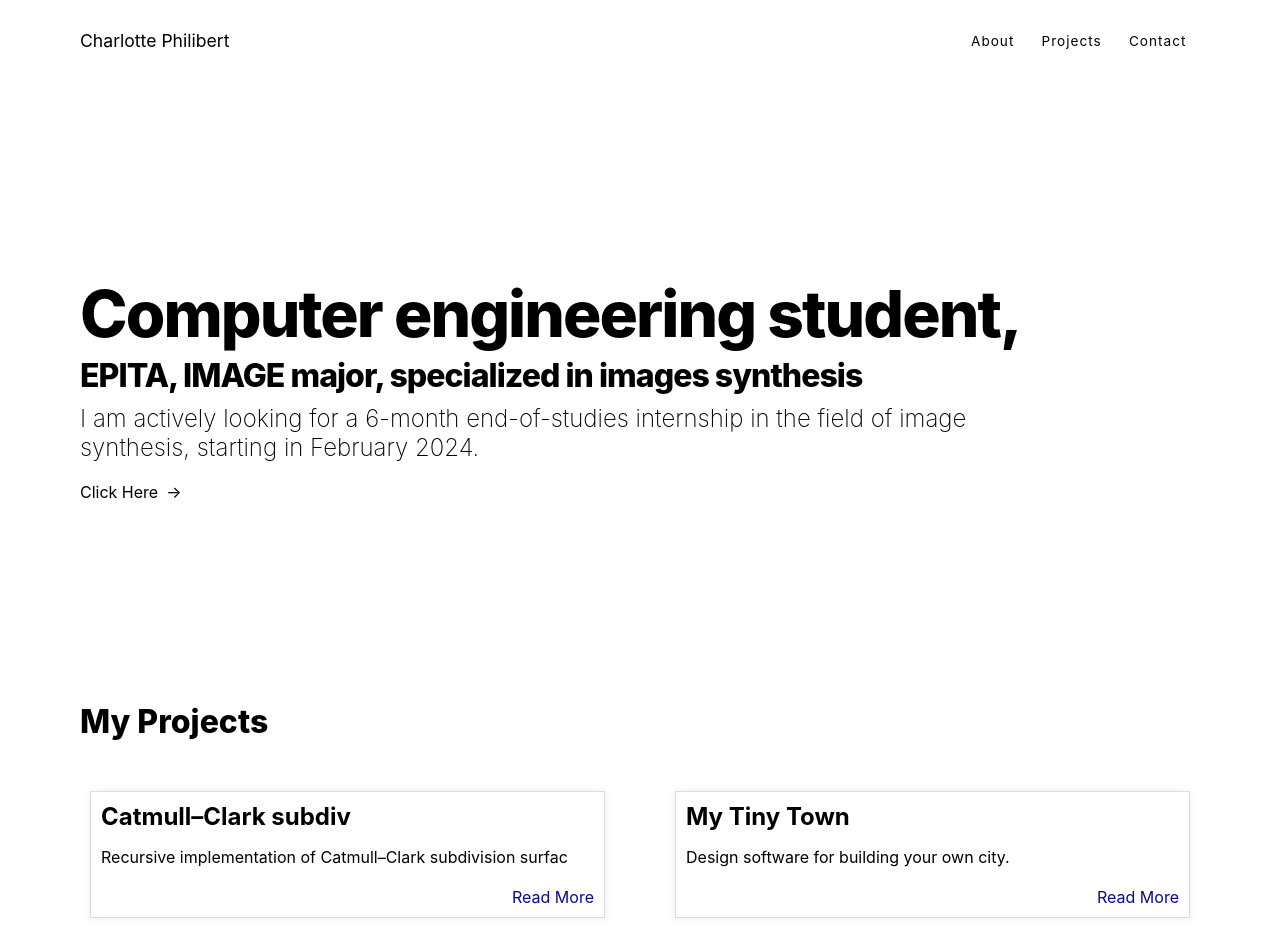
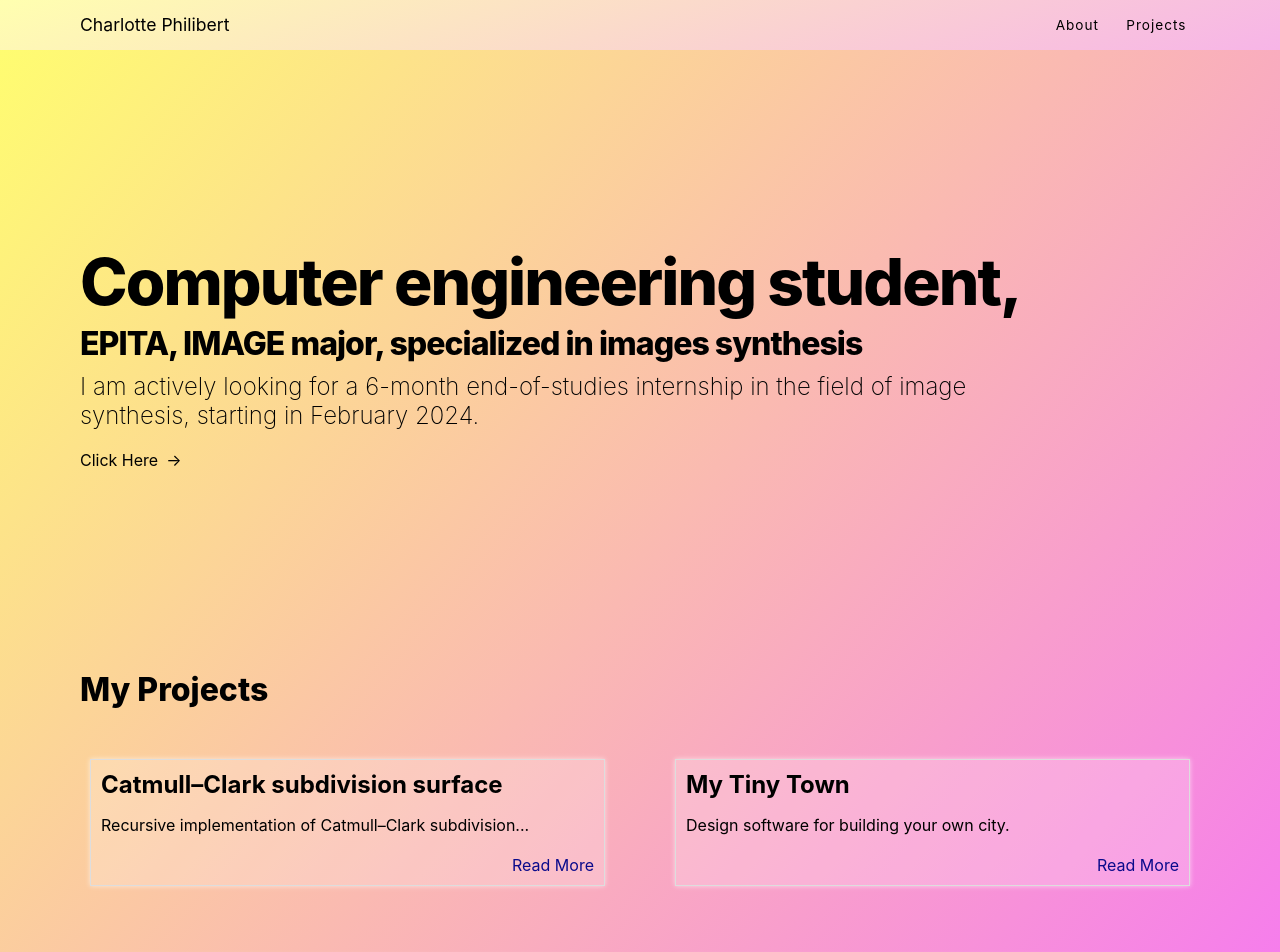
Before and after one commit to charlotte-pbt/portfolio, a SvelteKit app: page / in a window 1280 px wide. Shown: the top 952 px of the page. Built offline with nearby package versions, Linux system fonts and the light colour scheme.

Commit message:
add backgound gradiant and fix header click

```diff
--- a/package.json
+++ b/package.json
@@ -13,7 +13,7 @@
 		"format": "prettier --plugin-search-dir . --write .",
 		"test:integration": "playwright test",
 		"test:unit": "vitest",
-		"gh-pages": "npm run build && npx gh-pages -d build"
+		"gh-pages": "npm run build && npx gh-pages -d build -t true"
 	},
 	"devDependencies": {
 		"@playwright/test": "^1.28.1",
--- a/src/app.html
+++ b/src/app.html
@@ -16,6 +16,7 @@
 	background-position: left top;
 	font-family: "Inter", sans-serif;
 	margin: 0;
+	background-size: cover;
 	background-repeat: no-repeat;
 	}
 
@@ -39,15 +40,21 @@
 		top: 0;
 		left: 0;
 		right: 0;
-		margin: 0 80px 0 80px;
-		padding-top: 2rem;
-		padding-bottom: 2rem;
+		margin: 0 0px 0 0px;
+		padding-top: 1rem;
+		padding-bottom: 1rem;
+
+		background: linear-gradient(160deg, rgba(255, 255, 110, 0.55), rgba(240, 119, 212, 0.55));
+		background-color: white;
+		z-index: 1000; /* Pour s'assurer qu'il est au-dessus des autres éléments */
 	}
 
 	nav .nav-container {
 		display: flex;
 		justify-content: space-between;
 		align-items: center;
+
+		margin: 0 80px 0 80px;
 	}
 
 	.nav-links {
--- a/src/routes/+layout.svelte
+++ b/src/routes/+layout.svelte
@@ -1,24 +1,27 @@
-<!-- src/routes/__layout.svelte -->
+<!-- src/routes/+layout.svelte -->
+<script>
+    import { base } from '$app/paths';
+</script>
 
 <nav>
     <div class="nav-container">
-        <a href="/" class="nav-logo" title="Back to Homepage">Charlotte Philibert</a>
+        <a href="{base}/" class="nav-logo" title="Back to Homepage">Charlotte Philibert</a>
         <div class="nav-links">
-            <a href="/about" class="link">About</a>
-            <a href="/projects" class="link">Projects</a>
-            <a href="/contact" class="link">Contact</a>
+            <a href="{base}/about" class="link">About</a>
+            <a href="{base}/projects" class="link">Projects</a>
         </div>
     </div>
  </nav>
 
- <div class="container">
-  <!-- Pages will be injected below -->
-     <slot></slot>
- </div>
+<div class="container">
+<!-- Pages will be injected below -->
+    <slot></slot>
+</div>
 
  <style>
      .container {
         max-width: 1400px;
         margin: 50px auto;
+        background-size: cover;
     }
  </style>
--- a/src/routes/+page.svelte
+++ b/src/routes/+page.svelte
@@ -1,11 +1,10 @@
-<!-- src/routes/index.svelte -->
 <svelte:head>
  <title>Charlotte Philibert</title>
 </svelte:head>
 
 <script>
-  import { projects } from './projects/projects';
   import Projects from './projects/projects.svelte';
+  import { base } from '$app/paths';
 </script>
 
 <div class="container">
@@ -24,7 +23,7 @@ import Projects from './projects/projects.svelte';
           I am actively looking for a 6-month end-of-studies internship in the field of image synthesis, starting in February 2024.
         </h2>
         <div style="color:black" class="scroll-button animate-scroll" tabindex="0">
-          <a href="/about">Click Here</a><div class="arrow">→</div>
+          <a href="{base}/about">Click Here</a><div class="arrow">→</div>
         </div>
         <div class="title-project">
           <h11>My Projects</h11>
@@ -34,13 +33,19 @@ import Projects from './projects/projects.svelte';
   </div>
  </div>
 
-
+ <!--<div class="background-div"></div>-->
 
  <Projects/>
 
- <div class="background-div"></div>
+
 
  <style>
+
+  :global(body)
+    {
+      background: linear-gradient(130deg, rgb(255, 255, 110), rgb(245, 116, 245));
+    }
+
   .info {
       text-align: center;
       position: relative;
@@ -104,13 +109,13 @@ import Projects from './projects/projects.svelte';
   }
 
 
-
+/*
 .background-div {
   background-color: var(--background);
   width: 100%;
   height: 56vh;
   margin: -155px auto;
-}
+}*/
 
 
   .info .info-text {
--- a/src/routes/about/+page.svelte
+++ b/src/routes/about/+page.svelte
@@ -26,8 +26,10 @@
 </div>
 
 <style>
+
    .main_container {
        margin: 0 80px 0 65px;
+       max-width: 1400px;
    }
 
    .about-title {
--- a/src/routes/projects/+page.svelte
+++ b/src/routes/projects/+page.svelte
@@ -1,5 +1,24 @@
+<!-- src/routes/projects.svelte -->
+<svelte:head>
+   <title>Projects</title>
+</svelte:head>
+
 <script>
     import Projects from './projects.svelte';
-  </script>
+</script>
 
-<Projects/>
+<dev class="container">
+  <Projects/>
+  <slot></slot>
+</dev>
+
+<style>
+
+    .container {
+      height: 100%;
+      display:flex;
+      flex-direction: column;
+      justify-content: center;
+      size: cover;
+  }
+</style>
--- a/src/routes/projects/projects.svelte
+++ b/src/routes/projects/projects.svelte
@@ -1,15 +1,30 @@
 <script>
     import { projects } from './projects.js';
+    import { base } from '$app/paths';
+
+    function getsubString(str, len) {
+        if (str.length > len)
+        {
+            if (str[len] != ' ')
+            {
+                let i = str.substring(0, len).lastIndexOf(' ');
+                return str.substring(0, i) + '...';
+            }
+            return str.substring(0, len) + '...';
+        }
+        return str;
+    };
+
 </script>
 
 <div class="container">
     <div class="projects">
         {#each projects as project, i}
         <div class="post">
-            <h2>{project.title.substring(0, 20)}</h2>
-            <p>{project.description.substring(0, 60)}</p>
+            <h2>{project.title}</h2>
+            <p>{getsubString(project.description, 60)}</p>
             <p class="readmore">
-             <a style=" color: rgb(10, 10, 139);" href={`/projects/${i}`}>
+             <a style=" color: rgb(10, 10, 139);" href="{base}/projects">
                Read More
              </a>
            </p>
@@ -22,6 +37,7 @@
     .container {
         max-width: 1100px;
         margin: 50px auto;
+        background-color: transparent;
 
     }
     .projects {
@@ -33,8 +49,9 @@
 
     .post {
         border: 1px solid #ddd;
+        background-color: rgba(255, 255, 255, 0.2);
         padding: 10px;
-        box-shadow: 0 0 10px #eee;
+        box-shadow: 0 0 5px rgba(255, 255, 255, 0.6);
     }
 
     h2 {
--- a/svelte.config.js
+++ b/svelte.config.js
@@ -11,7 +11,10 @@ const config = {
 		// adapter-auto only supports some environments, see https://kit.svelte.dev/docs/adapter-auto for a list.
 		// If your environment is not supported or you settled on a specific environment, switch out the adapter.
 		// See https://kit.svelte.dev/docs/adapters for more information about adapters.
-		adapter: adapter()
+		adapter: adapter(),
+		paths: {
+            base: process.env.NODE_ENV === 'production' ? '/portfolio' : '',
+        }
 	}
 };
 
--- a/tsconfig.json
+++ b/tsconfig.json
@@ -8,8 +8,10 @@
 		"resolveJsonModule": true,
 		"skipLibCheck": true,
 		"sourceMap": true,
-		"strict": true
+		"strict": true,
+		"noImplicitAny": false
 	}
+
 	// Path aliases are handled by https://kit.svelte.dev/docs/configuration#alias
 	//
 	// If you want to overwrite includes/excludes, make sure to copy over the relevant includes/excludes
```
Also changed, not shown: 1 other file (tests, documents, lock files or other folders). Lines whose indentation alone changed are shown as unchanged.
